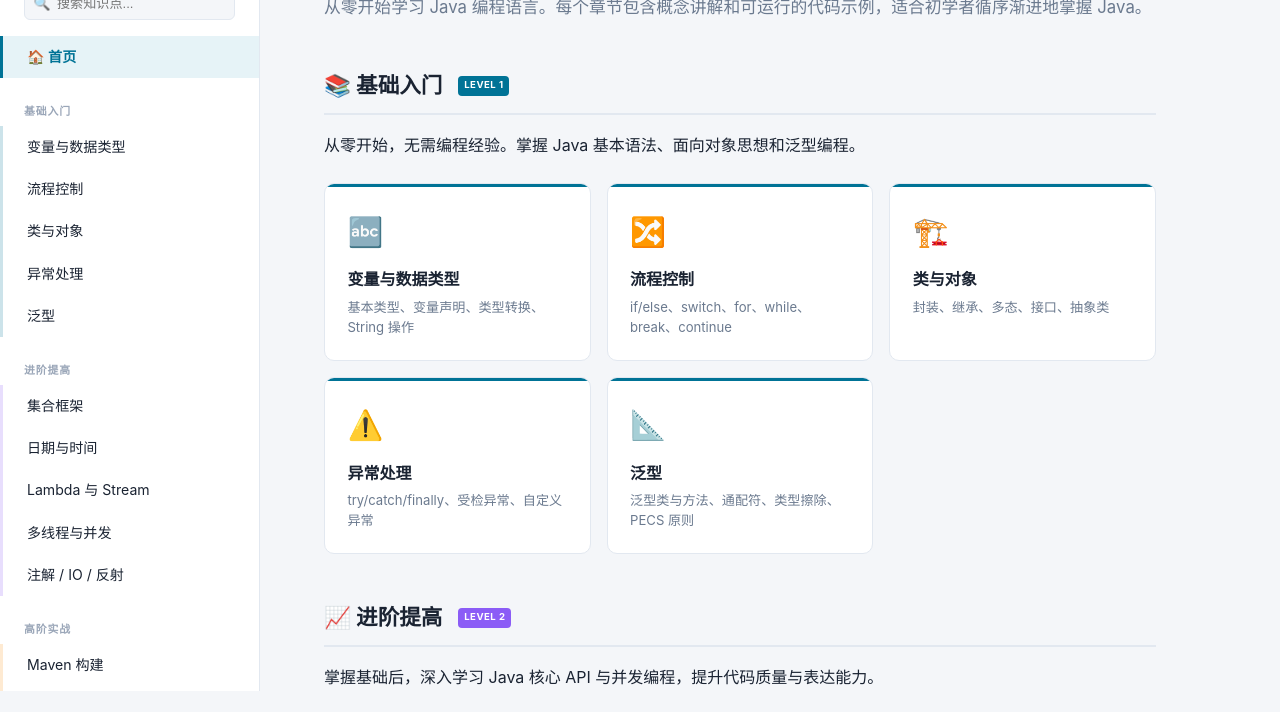
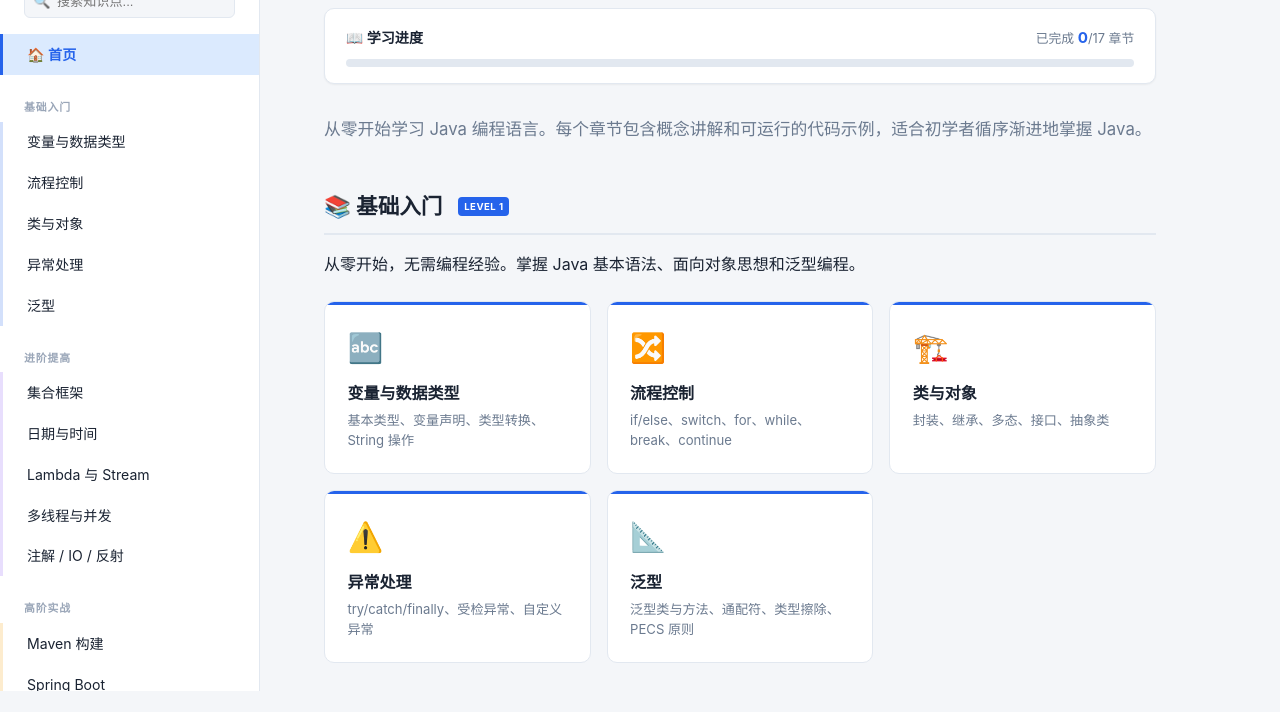
Before and after one commit to mrtransition/java-learning, a plain HTML site: page index.html in a window 1280 px wide. Shown: the part 109-821 px from the top of the page. Drawn offline with Linux system fonts and the light colour scheme.

Commit message:
fix: 修复文件编码 & 新增进度追踪脚本
- 修复 Set-Content 导致的 UTF-8 编码损坏
- 新增 js/progress.js：localStorage 追踪已访问章节
- 所有 17 个 HTML 文件引用 progress.js
- css/style.css：新增 .study-progress 与 .visit-mark 样式
- 首页显示已完成章节进度条
- 侧栏已访问链接追加勾选标记

```diff
--- a/css/style.css
+++ b/css/style.css
@@ -5,11 +5,11 @@
 }
 
 :root {
-  --primary: #007396;
-  --primary-dark: #005a73;
-  --primary-light: #e6f3f7;
-  --accent: #f89820;
-  --accent-light: #fef3e6;
+  --primary: #2563EB;
+  --primary-dark: #1D4ED8;
+  --primary-light: #DBEAFE;
+  --accent: #F59E0B;
+  --accent-light: #FEF3C7;
   --bg: #f4f6f9;
   --card: #fff;
   --text: #1a2332;
@@ -26,10 +26,13 @@
   --code-number: #ff9e64;
   --sidebar-width: 260px;
   --header-height: 0px;
-  --shadow-sm: 0 1px 3px rgba(0,0,0,0.06);
-  --shadow-md: 0 4px 12px rgba(0,0,0,0.08);
+  --shadow-sm: 0 1px 2px rgba(0,0,0,0.05);
+  --shadow-md: 0 4px 6px rgba(0,0,0,0.07);
+  --shadow-lg: 0 10px 15px rgba(0,0,0,0.08);
+  --shadow-xl: 0 20px 25px rgba(0,0,0,0.10);
+  --radius-xs: 4px;
+  --radius-sm: 6px;
   --radius: 10px;
-  --radius-sm: 6px;
   --objective-bg: #e8f5e9;
   --objective-border: #4caf50;
   --exercise-bg: #fff3e0;
@@ -41,11 +44,11 @@
 }
 
 [data-theme="dark"] {
-  --primary: #4fc3f7;
-  --primary-dark: #039be5;
-  --primary-light: #1a3a4a;
-  --accent: #ffb74d;
-  --accent-light: #3d2e1a;
+  --primary: #60A5FA;
+  --primary-dark: #3B82F6;
+  --primary-light: #1E3A5F;
+  --accent: #FBBF24;
+  --accent-light: #3D2E1A;
   --bg: #121212;
   --card: #1e1e1e;
   --text: #e0e0e0;
@@ -60,8 +63,10 @@
   --code-type: #e5c07b;
   --code-annotation: #61afef;
   --code-number: #d19a66;
-  --shadow-sm: 0 1px 3px rgba(0,0,0,0.3);
-  --shadow-md: 0 4px 12px rgba(0,0,0,0.4);
+  --shadow-sm: 0 1px 2px rgba(0,0,0,0.3);
+  --shadow-md: 0 4px 6px rgba(0,0,0,0.35);
+  --shadow-lg: 0 10px 15px rgba(0,0,0,0.4);
+  --shadow-xl: 0 20px 25px rgba(0,0,0,0.45);
   --objective-bg: #1b3d1b;
   --objective-border: #4caf50;
   --exercise-bg: #3d2e1a;
@@ -80,7 +85,7 @@ body {
   font-family: -apple-system, BlinkMacSystemFont, "Segoe UI", Roboto, "Noto Sans SC", sans-serif;
   color: var(--text);
   background: var(--bg);
-  line-height: 1.75;
+  line-height: 1.65;
   display: flex;
   min-height: 100vh;
 }
@@ -139,7 +144,7 @@ body {
   background: var(--card);
   border: 1px solid var(--border);
   border-radius: var(--radius-sm);
-  box-shadow: var(--shadow-md);
+  box-shadow: var(--shadow-lg);
   max-height: 300px;
   max-width: 400px;
   overflow-y: auto;
@@ -238,7 +243,7 @@ body {
   cursor: pointer;
   color: var(--text);
   padding: 0.2rem 0.4rem;
-  border-radius: 4px;
+  border-radius: var(--radius-xs);
 }
 
 #sidebar-toggle:hover {
@@ -293,14 +298,14 @@ body {
 .nav-section ~ li a[href*="oop"],
 .nav-section ~ li a[href*="exceptions"],
 .nav-section ~ li a[href*="generics"] {
-  border-left-color: #00739633;
+  border-left-color: #2563EB33;
 }
 .nav-section ~ li a[href*="basics"].active,
 .nav-section ~ li a[href*="control-flow"].active,
 .nav-section ~ li a[href*="oop"].active,
 .nav-section ~ li a[href*="exceptions"].active,
 .nav-section ~ li a[href*="generics"].active {
-  border-left-color: #007396;
+  border-left-color: #2563EB;
 }
 
 .nav-section ~ li a[href*="collections"],
@@ -324,7 +329,7 @@ body {
 .nav-section ~ li a[href*="restapi"],
 .nav-section ~ li a[href*="testing"],
 .nav-section ~ li a[href*="logging"] {
-  border-left-color: #f8982033;
+  border-left-color: #F59E0B33;
 }
 .nav-section ~ li a[href*="maven"].active,
 .nav-section ~ li a[href*="springboot"].active,
@@ -354,6 +359,7 @@ body {
 
 .main h1 {
   font-size: 2rem;
+  font-weight: 800;
   margin-bottom: 0.3rem;
   color: var(--text);
   display: flex;
@@ -373,6 +379,7 @@ body {
 
 .main h2 {
   font-size: 1.35rem;
+  font-weight: 700;
   margin: 2.8rem 0 1rem;
   padding-bottom: 0.5rem;
   border-bottom: 2px solid var(--border);
@@ -384,6 +391,7 @@ body {
 
 .main h3 {
   font-size: 1.08rem;
+  font-weight: 700;
   margin: 1.8rem 0 0.7rem;
   color: var(--text);
 }
@@ -391,7 +399,6 @@ body {
 .main p {
   margin-bottom: 1rem;
   color: var(--text);
-  line-height: 1.8;
 }
 
 .main ul, .main ol {
@@ -400,7 +407,6 @@ body {
 
 .main li {
   margin-bottom: 0.35rem;
-  line-height: 1.7;
 }
 
 .main a {
@@ -410,6 +416,56 @@ body {
 
 .main a:hover {
   text-decoration: underline;
+}
+
+/* ── Study Progress (Homepage) ── */
+.study-progress {
+  margin: 1.5rem 0 2rem;
+  padding: 1rem 1.3rem;
+  background: var(--card);
+  border: 1px solid var(--border);
+  border-radius: var(--radius);
+  box-shadow: var(--shadow-sm);
+}
+.study-progress-header {
+  display: flex;
+  justify-content: space-between;
+  align-items: center;
+  margin-bottom: 0.6rem;
+}
+.study-progress-label {
+  font-weight: 700;
+  font-size: 0.88rem;
+  color: var(--text);
+}
+.study-progress-count {
+  font-size: 0.8rem;
+  color: var(--text-light);
+}
+.study-progress-count strong {
+  color: var(--primary);
+  font-size: 0.95rem;
+}
+.study-progress-track {
+  height: 8px;
+  background: var(--border);
+  border-radius: var(--radius-xs);
+  overflow: hidden;
+}
+.study-progress-fill {
+  height: 100%;
+  background: linear-gradient(90deg, var(--primary), var(--accent));
+  border-radius: var(--radius-xs);
+  transition: width 0.6s ease;
+}
+
+/* ── Sidebar visit mark ── */
+.visit-mark {
+  margin-left: auto;
+  font-size: 0.75rem;
+}
+.sidebar-nav li a .visit-mark {
+  margin-left: auto;
 }
 
 /* ── Pedagogical Cards ── */
@@ -458,7 +514,7 @@ body {
 .card-exercise code {
   background: var(--border);
   padding: 0.1em 0.35em;
-  border-radius: 3px;
+  border-radius: var(--radius-xs);
   font-size: 0.85em;
 }
 
@@ -508,7 +564,7 @@ body {
 p > code, li > code {
   background: var(--primary-light);
   padding: 0.15em 0.45em;
-  border-radius: 4px;
+  border-radius: var(--radius-xs);
   color: var(--primary);
   font-size: 0.85em;
   border: 1px solid var(--border);
@@ -547,7 +603,7 @@ p > code, li > code {
   cursor: pointer;
   font-size: 0.8rem;
   padding: 0.2rem 0.5rem;
-  border-radius: 4px;
+  border-radius: var(--radius-xs);
   transition: all 0.15s;
   display: flex;
   align-items: center;
@@ -627,7 +683,7 @@ pre code {
   background: var(--accent);
   color: #fff;
   padding: 0.1em 0.5em;
-  border-radius: 3px;
+  border-radius: var(--radius-xs);
   vertical-align: middle;
   margin-left: 0.3rem;
   letter-spacing: 0.02em;
@@ -716,16 +772,16 @@ pre code {
   transition: background 0.2s;
 }
 
-/* tier 1 — teal */
+/* tier 1 */
 .topic-card[href*="basics"]::before,
 .topic-card[href*="control-flow"]::before,
 .topic-card[href*="oop"]::before,
 .topic-card[href*="exceptions"]::before,
 .topic-card[href*="generics"]::before {
-  background: #007396;
+  background: #2563EB;
 }
 
-/* tier 2 — purple */
+/* tier 2 */
 .topic-card[href*="collections"]::before,
 .topic-card[href*="datetime"]::before,
 .topic-card[href*="streams"]::before,
@@ -734,7 +790,7 @@ pre code {
   background: #8b5cf6;
 }
 
-/* tier 3 — orange */
+/* tier 3 */
 .topic-card[href*="maven"]::before,
 .topic-card[href*="springboot"]::before,
 .topic-card[href*="database"]::before,
@@ -746,7 +802,7 @@ pre code {
 
 .topic-card:hover {
   transform: translateY(-4px);
-  box-shadow: var(--shadow-md);
+  box-shadow: var(--shadow-lg);
 }
 
 .topic-card .card-icon {
@@ -774,12 +830,12 @@ h2 .tier-badge {
   font-size: 0.6rem;
   font-weight: 700;
   padding: 0.15em 0.6em;
-  border-radius: 4px;
+  border-radius: var(--radius-xs);
   vertical-align: middle;
   margin-left: 0.5rem;
   letter-spacing: 0.05em;
 }
-.tier-badge.tier1 { background: #007396; color: #fff; }
+.tier-badge.tier1 { background: #2563EB; color: #fff; }
 .tier-badge.tier2 { background: #8b5cf6; color: #fff; }
 .tier-badge.tier3 { background: var(--accent); color: #fff; }
 
--- a/index.html
+++ b/index.html
@@ -187,5 +187,6 @@
 </main>
 
 <script src="js/main.js"></script>
+<script src="js/progress.js"></script>
 </body>
 </html>
--- /dev/null
+++ b/js/progress.js
@@ -0,0 +1,121 @@
+(function () {
+  'use strict';
+
+  var STORAGE_KEY = 'java-tutorial-visited';
+
+  /* ── 获取当前页面的唯一标识键 ── */
+  function getPageKey() {
+    var path = window.location.pathname;
+    /* 提取文件名部分，如 pages/basics.html 或 index.html */
+    var match = path.match(/\/([^/]+\.html)$/);
+    if (match) return match[1];
+    if (path.endsWith('/') || path.endsWith('/java-learning') || path.endsWith('/java-learning')) return 'index.html';
+    return 'index.html';
+  }
+
+  /* ── 记录当前页面到 localStorage（首页不计入章节数）── */
+  function recordVisit() {
+    var key = getPageKey();
+    if (!key || key === 'index.html') return;
+    try {
+      var visited = JSON.parse(localStorage.getItem(STORAGE_KEY) || '[]');
+      if (visited.indexOf(key) === -1) {
+        visited.push(key);
+        localStorage.setItem(STORAGE_KEY, JSON.stringify(visited));
+      }
+    } catch (e) {}
+  }
+
+  /* ── 获取已访问的页面集合 ── */
+  function getVisited() {
+    try {
+      return JSON.parse(localStorage.getItem(STORAGE_KEY) || '[]');
+    } catch (e) {
+      return [];
+    }
+  }
+
+  /* ── 获取所有章节链接的 href 列表 ── */
+  function getChapterLinks() {
+    var links = [];
+    document.querySelectorAll('.sidebar-nav a').forEach(function (a) {
+      var href = a.getAttribute('href');
+      /* 提取文件名 */
+      var match = href && href.match(/([^/]+\.html)$/);
+      if (match) links.push(match[1]);
+    });
+    return links;
+  }
+
+  /* ── 在首页顶部渲染进度条 ── */
+  function renderHomeProgress() {
+    var main = document.querySelector('.main');
+    if (!main) return;
+
+    /* 只在首页渲染 */
+    var pageKey = getPageKey();
+    if (pageKey !== 'index.html') return;
+
+    var visited = getVisited();
+    var total = 17;
+    var completed = visited.length;
+    var pct = Math.min(100, Math.round((completed / total) * 100));
+
+    var progressBar = document.createElement('div');
+    progressBar.className = 'study-progress';
+
+    progressBar.innerHTML =
+      '<div class="study-progress-header">' +
+        '<span class="study-progress-label">📖 学习进度</span>' +
+        '<span class="study-progress-count">已完成 <strong>' + completed + '</strong>/' + total + ' 章节</span>' +
+      '</div>' +
+      '<div class="study-progress-track">' +
+        '<div class="study-progress-fill" style="width:' + pct + '%"></div>' +
+      '</div>';
+
+    var firstH1 = main.querySelector('h1');
+    if (firstH1) {
+      firstH1.parentNode.insertBefore(progressBar, firstH1.nextSibling);
+    } else {
+      main.insertBefore(progressBar, main.firstChild);
+    }
+  }
+
+  /* ── 在侧边栏中标记已访问的链接 ── */
+  function markSidebar() {
+    var visited = getVisited();
+    document.querySelectorAll('.sidebar-nav a').forEach(function (a) {
+      var href = a.getAttribute('href');
+      var match = href && href.match(/([^/]+\.html)$/);
+      if (!match) return;
+
+      if (visited.indexOf(match[1]) !== -1) {
+        /* 避免重复添加 */
+        if (!a.querySelector('.visit-mark')) {
+          var mark = document.createElement('span');
+          mark.className = 'visit-mark';
+          mark.textContent = ' ✅';
+          a.appendChild(mark);
+        }
+      }
+    });
+  }
+
+  /* ── 初始化 ── */
+  function init() {
+    recordVisit();
+
+    /* 等待其他 JS 完成 DOM 操作（如 enhanceCodeBlocks 等） */
+    if (document.readyState === 'loading') {
+      document.addEventListener('DOMContentLoaded', function () {
+        renderHomeProgress();
+        markSidebar();
+      });
+    } else {
+      renderHomeProgress();
+      markSidebar();
+    }
+  }
+
+  init();
+})();
```
Also changed, not shown: pages/advanced.html (+1 -0 lines), pages/basics.html (+1 -0 lines), pages/collections.html (+1 -0 lines), pages/concurrency.html (+1 -0 lines), pages/control-flow.html (+1 -0 lines), pages/database.html (+1 -0 lines), pages/datetime.html (+1 -0 lines), pages/exceptions.html (+1 -0 lines), pages/generics.html (+1 -0 lines), pages/logging.html (+1 -0 lines), pages/maven.html (+1 -0 lines), pages/oop.html (+1 -0 lines), pages/restapi.html (+1 -0 lines), pages/springboot.html (+1 -0 lines), 2 more files.
